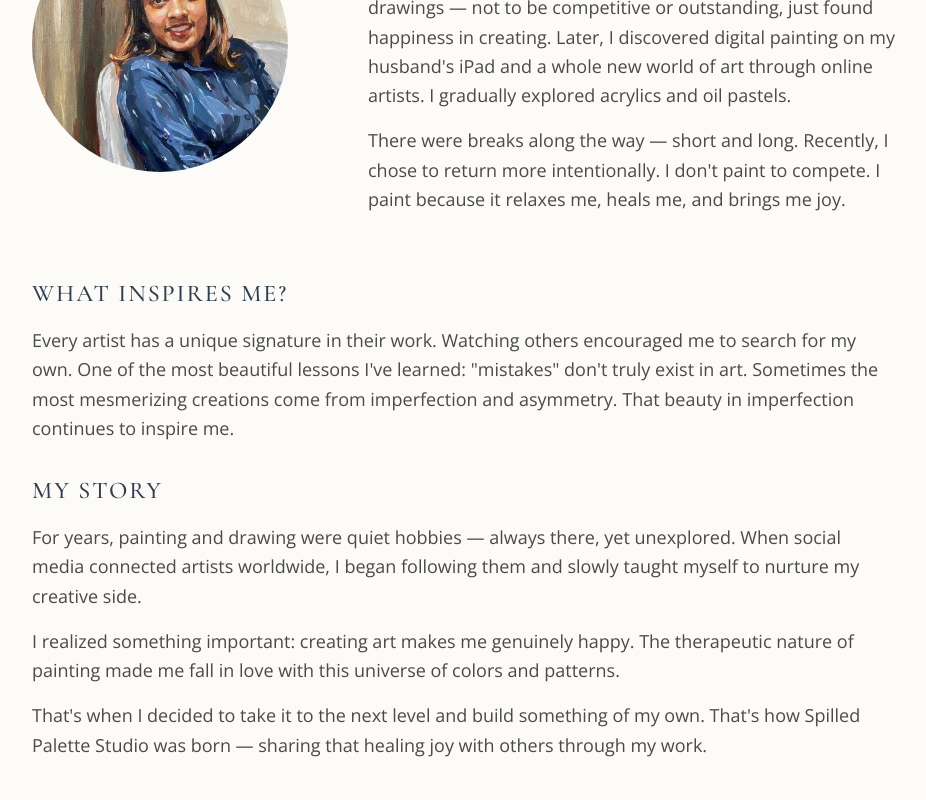
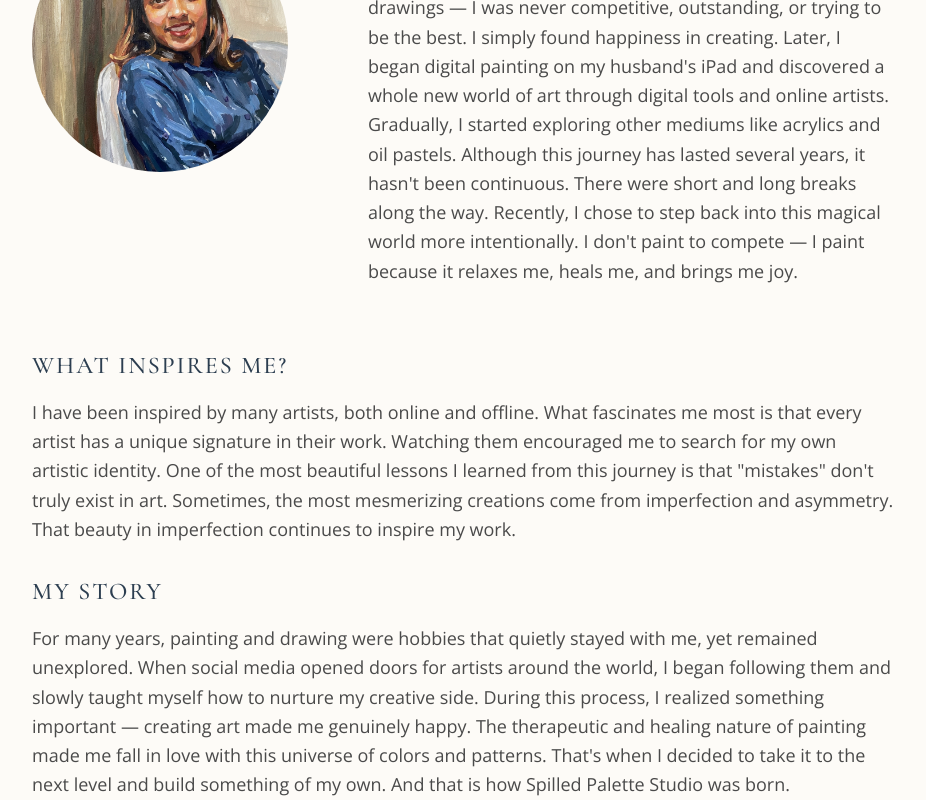
Before and after one commit to daredeep33/spilledpalettestudio, a Next.js app: page /about in a window 1280 px wide. Shown: the part 260-1060 px from the top of the page, without its empty margins (176-1102 px from the left). Built offline with nearby package versions, Linux system fonts and the light colour scheme.

Commit message:
Use original artist story content

```diff
--- a/app/about/page.tsx
+++ b/app/about/page.tsx
@@ -33,10 +33,7 @@ export default function AboutPage() {
                 When did you start painting?
               </h2>
               <p className="text-lg leading-relaxed">
-                I've loved painting since childhood. It started with pencil drawings — not to be competitive or outstanding, just found happiness in creating. Later, I discovered digital painting on my husband's iPad and a whole new world of art through online artists. I gradually explored acrylics and oil pastels.
-              </p>
-              <p className="text-lg leading-relaxed mt-4">
-                There were breaks along the way — short and long. Recently, I chose to return more intentionally. I don't paint to compete. I paint because it relaxes me, heals me, and brings me joy.
+                I have loved painting since childhood. I started with pencil drawings — I was never competitive, outstanding, or trying to be the best. I simply found happiness in creating. Later, I began digital painting on my husband's iPad and discovered a whole new world of art through digital tools and online artists. Gradually, I started exploring other mediums like acrylics and oil pastels. Although this journey has lasted several years, it hasn't been continuous. There were short and long breaks along the way. Recently, I chose to step back into this magical world more intentionally. I don't paint to compete — I paint because it relaxes me, heals me, and brings me joy.
               </p>
             </section>
           </div>
@@ -48,7 +45,7 @@ export default function AboutPage() {
               What inspires me?
             </h2>
             <p className="text-lg leading-relaxed">
-              Every artist has a unique signature in their work. Watching others encouraged me to search for my own. One of the most beautiful lessons I've learned: "mistakes" don't truly exist in art. Sometimes the most mesmerizing creations come from imperfection and asymmetry. That beauty in imperfection continues to inspire me.
+              I have been inspired by many artists, both online and offline. What fascinates me most is that every artist has a unique signature in their work. Watching them encouraged me to search for my own artistic identity. One of the most beautiful lessons I learned from this journey is that "mistakes" don't truly exist in art. Sometimes, the most mesmerizing creations come from imperfection and asymmetry. That beauty in imperfection continues to inspire my work.
             </p>
           </section>
 
@@ -57,13 +54,7 @@ export default function AboutPage() {
               My story
             </h2>
             <p className="text-lg leading-relaxed">
-              For years, painting and drawing were quiet hobbies — always there, yet unexplored. When social media connected artists worldwide, I began following them and slowly taught myself to nurture my creative side.
-            </p>
-            <p className="text-lg leading-relaxed mt-4">
-              I realized something important: creating art makes me genuinely happy. The therapeutic nature of painting made me fall in love with this universe of colors and patterns.
-            </p>
-            <p className="text-lg leading-relaxed mt-4">
-              That's when I decided to take it to the next level and build something of my own. That's how Spilled Palette Studio was born — sharing that healing joy with others through my work.
+              For many years, painting and drawing were hobbies that quietly stayed with me, yet remained unexplored. When social media opened doors for artists around the world, I began following them and slowly taught myself how to nurture my creative side. During this process, I realized something important — creating art made me genuinely happy. The therapeutic and healing nature of painting made me fall in love with this universe of colors and patterns. That's when I decided to take it to the next level and build something of my own. And that is how Spilled Palette Studio was born.
             </p>
           </section>
         </div>
```
